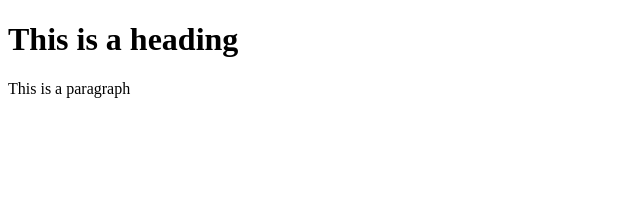
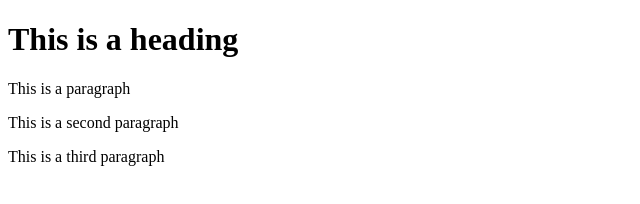
Before and after one commit to HimanshuRuwatia/First, a website: page index.html in a window 1280 px wide. Shown: the whole page, without its empty margins (0-640 px from the left). Drawn offline with Linux system fonts and the light colour scheme.

Commit message:
Third commit

```diff
--- a/index.html
+++ b/index.html
@@ -5,5 +5,7 @@
     <body>
         <h1>This is a heading</h1>
         <p>This is a paragraph</p>
+        <p>This is a second paragraph</p>
+        <p>This is a third paragraph</p>
     </body>
 </html>
```
Also changed, not shown: package.json (added, +24 -0 lines), 2 other files.
